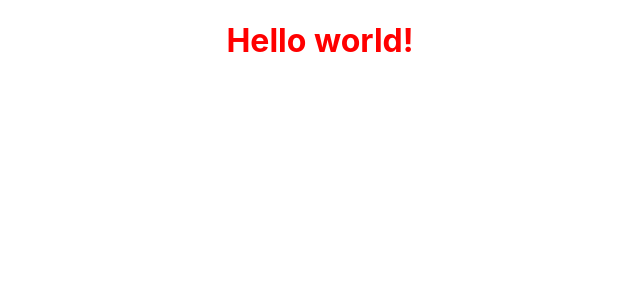
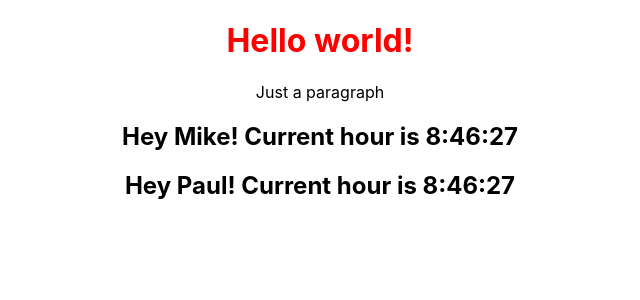
Before and after one commit to Jakubsoad/ReactTutorial, a React (Create React App) app: page / in a window 1280 px wide. Shown: the top 300 px of the page, without its empty margins (320-960 px from the left). Built offline with nearby package versions, Linux system fonts and the light colour scheme.

Commit message:
Create user and pass arguments to the function

```diff
--- a/src/App.tsx
+++ b/src/App.tsx
@@ -1,12 +1,16 @@
 import React from 'react';
 import './App.css';
+import User from './User/User';
 
 class App extends React.Component {
     render() {
         return (
-            React.createElement('div', {className: 'App'},
-                React.createElement('h1', {className: 'red-color'}, 'Hello world!')
-            )
+            <div className='App'>
+                <h1 className='red-color'>Hello world!</h1>
+                <p>Just a paragraph</p>
+                <User username='Mike' role='admin'/>
+                <User username='Paul' role='guest'/>
+            </div>
         );
     }
 }
--- a/src/User/User.tsx
+++ b/src/User/User.tsx
@@ -0,0 +1,13 @@
+import React from "react";
+
+const user = (props: any) => {
+
+    let date = new Date();
+    let hours = date.getHours();
+    let minutes = date.getMinutes();
+    let seconds = date.getSeconds();
+
+    return <h2>Hey {props.username}! Current hour is {hours}:{minutes}:{seconds}</h2>;
+}
+
+export default user;
```
